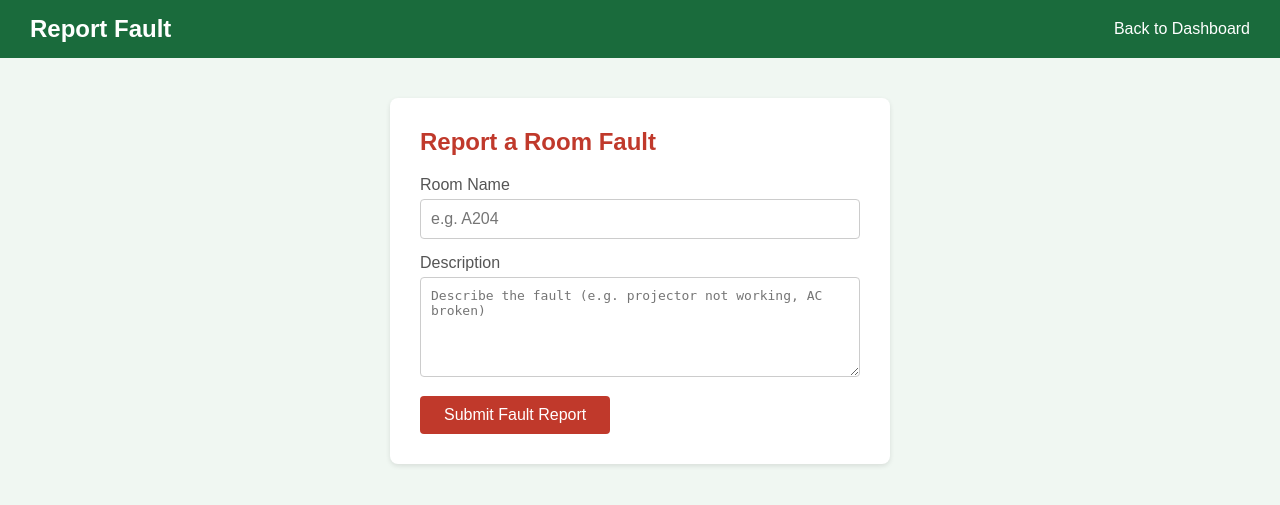
After one commit to Eddie0705/Iot, a Flask app: page /report-fault in a window 1280 px wide. The commit adds this page. Shown: the top 505 px of the page. Run offline with Flask 3, Linux system fonts and the light colour scheme.

Commit message:
added the fault report for the agent pi

```diff
--- a/agent_pi/app.py
+++ b/agent_pi/app.py
@@ -204,6 +204,20 @@ def security_room_status():
 
     return render_template("security_room_status.html", rooms=rooms)
 
+@app.route("/report-fault", methods=["GET", "POST"])
+def report_fault():
+    if request.method == "POST":
+        request_data = {
+            "action": "report_fault",
+            "room_name": request.form["room_name"],
+            "description": request.form["description"],
+            "user_id": session.get("user_id", 1)
+        }
+        response = send_request(request_data)
+        return render_template("report_fault.html", response=response)
+    return render_template("report_fault.html")
+
+
 @app.route("/dashboard")
 def dashboard():
     return render_template(
--- a/agent_pi/templates/dashboard.html
+++ b/agent_pi/templates/dashboard.html
@@ -154,6 +154,11 @@
             <p>Check in or check out of a booked room</p>
         </a>
 
+        <a href="/report-fault" class="card">
+            <h3>Report Fault</h3>
+            <p>Report a broken or faulty room</p>
+        </a>
+
         {% if session.get("role") == "security" %}
         <a href="/security-room-status" class="card">
             <h3>Security Room Status</h3>
--- /dev/null
+++ b/agent_pi/templates/report_fault.html
@@ -0,0 +1,46 @@
+<!DOCTYPE html>
+<html>
+<head>
+    <title>Report Fault</title>
+    <style>
+        body { font-family: Arial, sans-serif; background-color: #f0f7f2; margin: 0; }
+        .navbar { background-color: #1a6b3c; color: white; padding: 15px 30px; display: flex; justify-content: space-between; align-items: center; }
+        .navbar h2 { margin: 0; }
+        .navbar a { color: white; text-decoration: none; }
+        .container { max-width: 500px; margin: 40px auto; padding: 0 20px; }
+        .card { background: white; padding: 30px; border-radius: 8px; box-shadow: 0 2px 5px rgba(0,0,0,0.1); }
+        .card h2 { margin-top: 0; color: #c0392b; }
+        label { display: block; margin-bottom: 5px; color: #555; }
+        input, textarea { width: 100%; padding: 10px; margin-bottom: 15px; border: 1px solid #ccc; border-radius: 4px; box-sizing: border-box; font-size: 1em; }
+        textarea { height: 100px; resize: vertical; }
+        button { padding: 10px 24px; background-color: #c0392b; color: white; border: none; border-radius: 4px; font-size: 1em; cursor: pointer; }
+        button:hover { background-color: #a93226; }
+        .message { padding: 10px; border-radius: 4px; margin-bottom: 15px; font-size: 0.95em; }
+        .success { background-color: #d4edda; color: #155724; }
+        .error { background-color: #f8d7da; color: #721c24; }
+    </style>
+</head>
+<body>
+<div class="navbar">
+    <h2>Report Fault</h2>
+    <a href="/dashboard">Back to Dashboard</a>
+</div>
+<div class="container">
+    <div class="card">
+        <h2>Report a Room Fault</h2>
+        {% if response %}
+            <div class="message {% if response.status == 'success' %}success{% else %}error{% endif %}">
+                {{ response.message }}
+            </div>
+        {% endif %}
+        <form method="POST" action="/report-fault">
+            <label>Room Name</label>
+            <input type="text" name="room_name" placeholder="e.g. A204" required>
+            <label>Description</label>
+            <textarea name="description" placeholder="Describe the fault (e.g. projector not working, AC broken)" required></textarea>
+            <button type="submit">Submit Fault Report</button>
+        </form>
+    </div>
+</div>
+</body>
+</html>
```
Also changed, not shown: master_pi/database.py (+24 -0 lines), master_pi/master_server.py (+8 -0 lines).
